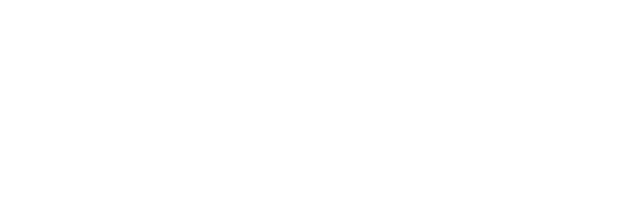
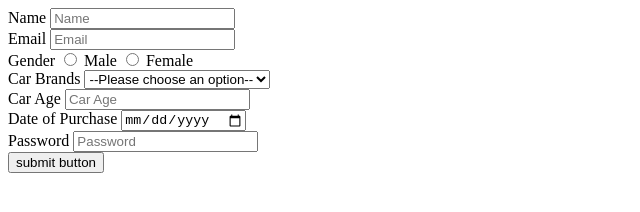
Before and after one commit to acciojob/car-insurance-form-aparth443, a website: page main.html in a window 1280 px wide. Shown: the whole page, without its empty margins (0-640 px from the left). Drawn offline with Linux system fonts and the light colour scheme.

Commit message:
created a submission

```diff
--- a/main.html
+++ b/main.html
@@ -11,6 +11,40 @@
     <script type="text/javascript" src="./script.js">
 </script>
 
+    <form method="post">
+        <label for="name">Name</label>
+        <input id="name" required type="text" placeholder="Name">
+        <br>
+        <label for="email">Email</label>
+        <input id="email" required type="email" placeholder="Email">
+        <br>
+        <label for="gender">Gender</label>
+        <input type="radio" required id="gender_m" name="gender">
+        <label for="gender_m">Male</label>
+        <input type="radio" required id="gender_f" name="gender">
+        <label for="gender_f">Female</label>
+        <br>
+        <label for="cars">Car Brands</label>
+        <select id="cars" required>
+            <option value="" disabled selected hidden>--Please choose an option--</option>
+            <option value="BMW">BMW</option>
+            <option value="Audi">Audi</option>
+            <option value="Mercedez">Mercedez</option>
+        </select>
+        <br>
+        <label for="carage">Car Age</label>
+        <input id="carage" required type="number" placeholder="Car Age">
+        <br>
+        <label for="dop">Date of Purchase</label>
+        <input id="dop" required type="date" >
+        <br>
+        <label for="password">Password</label>
+        <input id="password" required type="password" placeholder="Password">
+        <br>
+        <button type="submit">submit button</button>
+
+    </form>
+
 </body>
 
 </html>
```
